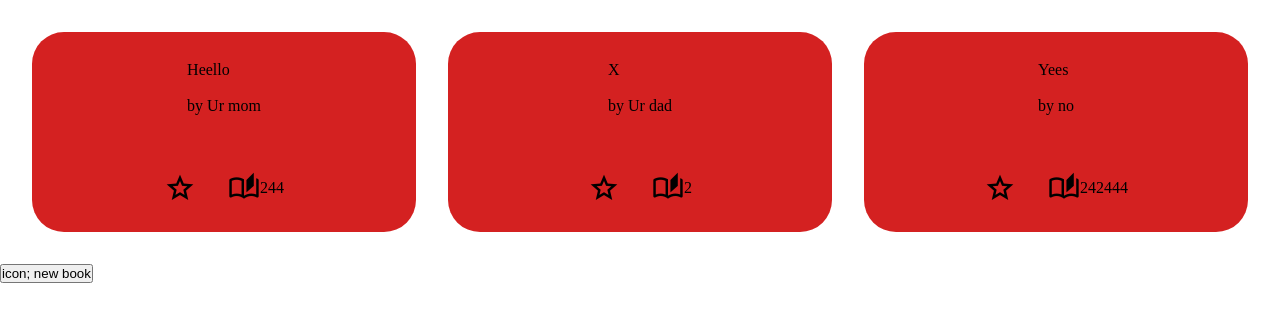
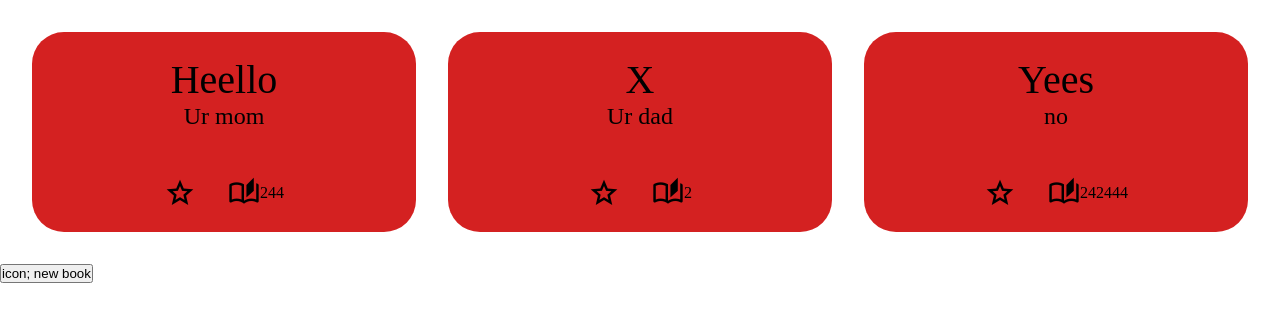
Before and after one commit to dymjin/library-project, a plain HTML site: page library/index.html in a window 1280 px wide. Drawn offline with nearby package versions, Linux system fonts and the light colour scheme.

Commit message:
Revise book structure + minor styling* *book now consists of title + author, allowing better styling control

```diff
--- a/library/script.js
+++ b/library/script.js
@@ -21,13 +21,21 @@ function displayBooks() {
     myLibrary.forEach((books) => {
         let bookContainer = document.createElement('div');
         let book = document.createElement('div');
+        let title = document.createElement('div');
+        let author = document.createElement('div');
         let bookIcons = document.createElement('div');
         let favoriteIcon = document.createElement('span');
         let pagesIcon = document.createElement('div');
+        title.textContent = `${books.title}`;
+        author.textContent = `${books.author}`;
+        title.classList.add('book-title');
+        author.classList.add('book-author');
         favoriteIcon.classList.add("material-symbols-outlined");
         favoriteIcon.textContent = "star";
         pagesIcon.innerHTML = `<span class="material-symbols-outlined">auto_stories</span>${books.pages}`;
-        book.innerHTML = `<div class="title">${books.title}</div><br>by ${books.author}`;
+        book.classList.add('book');
+        book.appendChild(title);
+        book.appendChild(author);
         bookContainer.classList.add('book-container');
         bookIcons.classList.add('book-icons');
         bookIcons.appendChild(favoriteIcon);
--- a/library/styles.css
+++ b/library/styles.css
@@ -29,6 +29,20 @@ span.material-symbols-outlined {
     place-self: center;
 }
 
+.book {
+    display: flex;
+    flex-direction: column;
+    align-items: center;
+}
+
+.book-title {
+    font-size: 2.5rem;
+}
+
+.book-author {
+    font-size: 1.5rem;
+}
+
 .book-icons {
     display: flex;
     align-items: center;
```
